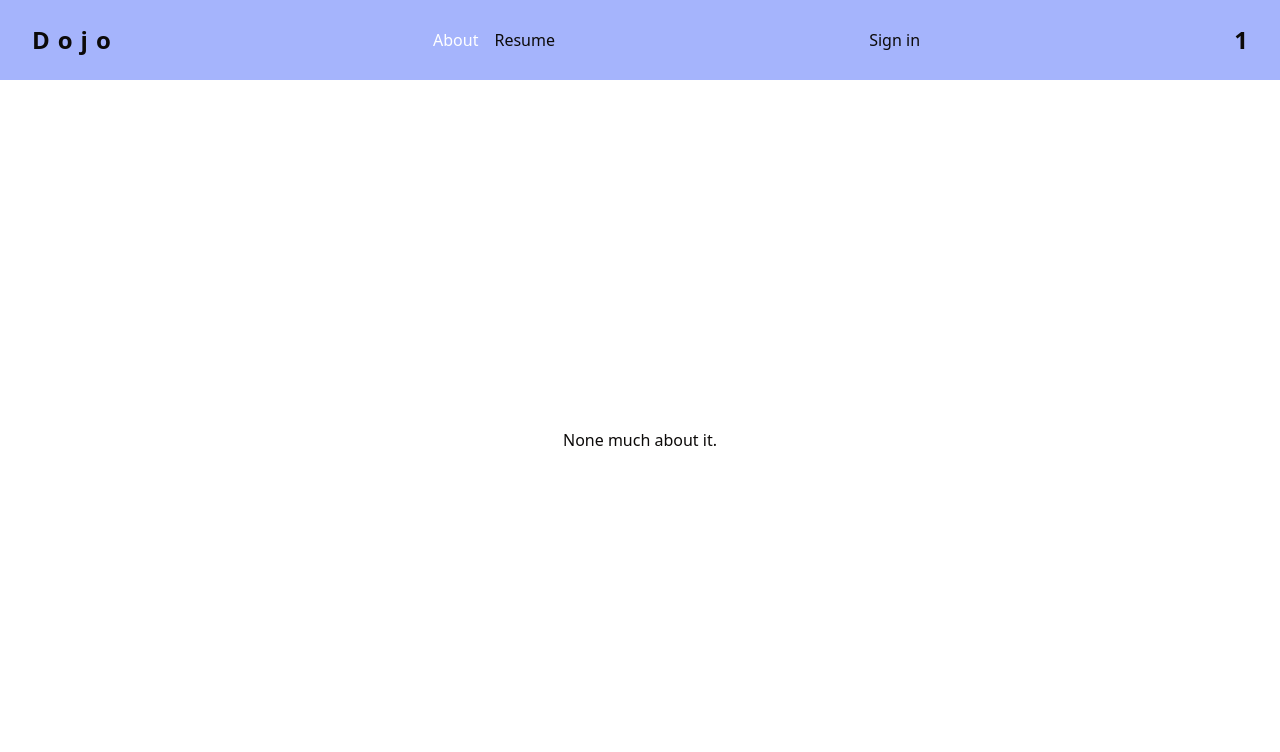
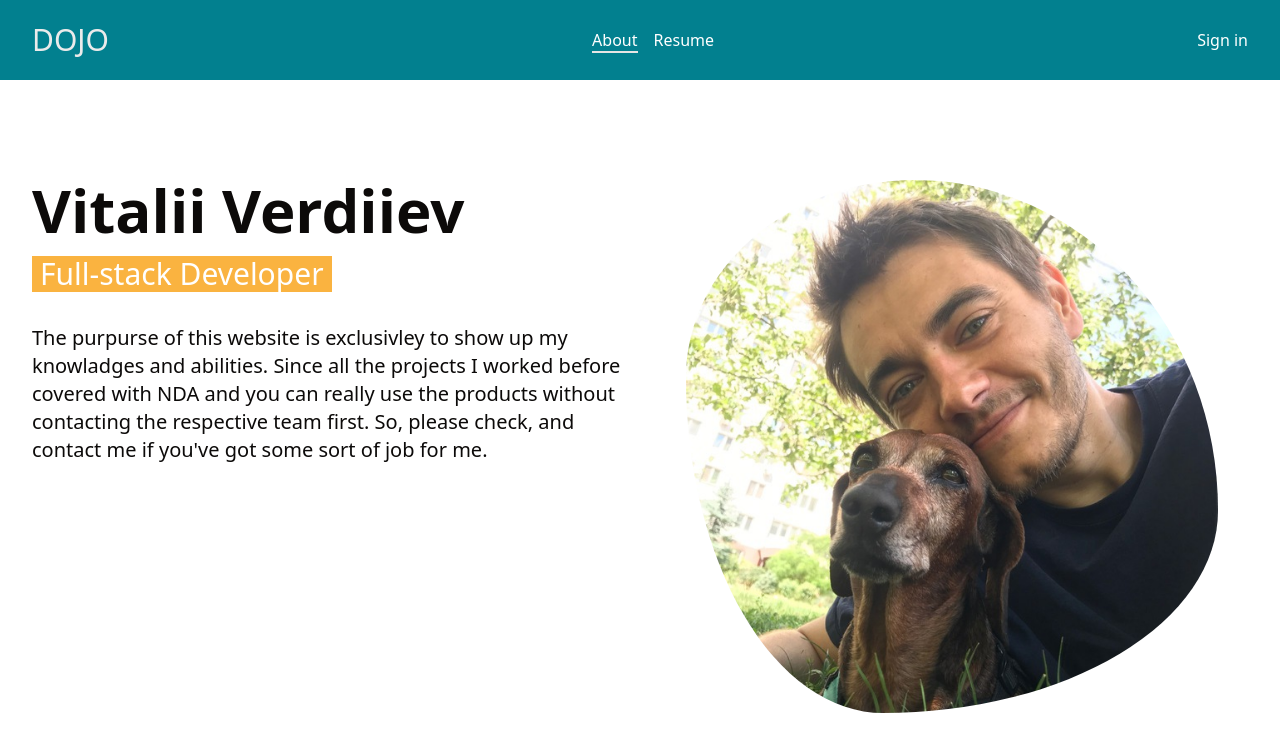
Before and after one commit to vitaliiverdiiev/dojo-frontend, a React (Vite) app: page /about in a window 1280 px wide. Shown: the top 752 px of the page. Built offline with nearby package versions, Linux system fonts and the light colour scheme.

Commit message:
hide: blog-posts, counter, change: scrollbar

```diff
--- a/package.json
+++ b/package.json
@@ -37,7 +37,8 @@
     "tailwind-merge": "^2.4.0",
     "tailwindcss-animate": "^1.0.7",
     "zod": "^3.23.8",
-    "zustand": "^4.5.4"
+    "zustand": "^4.5.4",
+    "zustand-persist": "^0.4.0"
   },
   "devDependencies": {
     "@tanstack/eslint-plugin-query": "^5.51.15",
--- a/src/App.tsx
+++ b/src/App.tsx
@@ -1,6 +1,11 @@
 import { ReactElement, Suspense } from "react";
 import { ErrorBoundary } from "react-error-boundary";
-import { NavLinkProps, Outlet, NavLink as RouterLink } from "react-router-dom";
+import {
+  Link,
+  NavLinkProps,
+  Outlet,
+  NavLink as RouterLink,
+} from "react-router-dom";
 import { Spinner } from "./components";
 import { Button } from "./components/ui/button";
 import { AuthProvider, useAuth } from "./hooks/useAuth";
@@ -13,7 +18,7 @@ export const NavLink = (props: NavLinkProps) => {
     <RouterLink
       {...props}
       className={({ isActive }) =>
-        cn(isActive ? "text-white" : "", props.className)
+        cn("text-white", isActive ? "border-b-2" : "", props.className)
       }
     ></RouterLink>
   );
@@ -30,9 +35,11 @@ export const Layout = (): ReactElement => {
 
   return (
     <>
-      <header className="sticky top-0 z-50 bg-indigo-300">
+      <header className="sticky top-0 z-50 bg-[#02808f] text-[#ebebeb]">
         <div className="container flex h-[80px] items-center justify-between">
-          <span className="text-2xl font-bold tracking-[8px]">Dojo</span>
+          <Link to="/">
+            <span className="text-3xl font-[100] uppercase">Dojo</span>
+          </Link>
           <nav>
             <ul className="flex gap-4">
               <li>
@@ -43,12 +50,12 @@ export const Layout = (): ReactElement => {
               </li>
               {user && (
                 <>
-                  <li>
+                  {/* <li>
                     <NavLink to={RoutesEnum.BLOG_POSTS}>Blog posts</NavLink>
-                  </li>
-                  <li>
+                  </li> */}
+                  {/* <li>
                     <NavLink to={RoutesEnum.COUNTER}>Counter</NavLink>
-                  </li>
+                  </li> */}
                   <li>
                     <NavLink to={RoutesEnum.TODOS}>Todos</NavLink>
                   </li>
@@ -61,14 +68,17 @@ export const Layout = (): ReactElement => {
               <div>
                 <span>{user.email}</span>
               </div>
-              <Button className="ml-auto" variant="outline" onClick={logout}>
+              <Button
+                className="ml-auto text-black"
+                variant="outline"
+                onClick={logout}
+              >
                 Sign out
               </Button>
             </div>
           ) : (
             <NavLink to={RoutesEnum.SIGNIN}>Sign in</NavLink>
           )}
-          <CounterWidget />
         </div>
       </header>
       <main className="h-[calc(100%-80px)]">
--- a/src/components/forms/TodoCreateForm.tsx
+++ b/src/components/forms/TodoCreateForm.tsx
@@ -26,7 +26,7 @@ export const TodoCreateForm = (): ReactElement => {
     resolver: zodResolver(schema),
     defaultValues: {
       title: "",
-      content: ""
+      content: "",
     },
   });
 
@@ -35,6 +35,7 @@ export const TodoCreateForm = (): ReactElement => {
       onSuccess: (data) => {
         console.log("POSTED!", { data });
         queryClient.invalidateQueries({ queryKey: ["todos"] });
+        form.reset();
       },
       onError: (error) => {
         console.error("Error registering user:", error);
--- a/src/globals.css
+++ b/src/globals.css
@@ -93,3 +93,22 @@
     opacity: 0;
   }
 }
+
+::-webkit-scrollbar {
+  width: 8px;
+  height: 8px;
+}
+
+::-webkit-scrollbar-track {
+  background: white;
+  /* border-radius: 5px; */
+}
+
+::-webkit-scrollbar-thumb {
+  background: #02808f;
+  /* border-radius: 5px; */
+}
+
+::-webkit-scrollbar-thumb:hover {
+  background: #555;
+}
--- a/src/hooks/useAuth.tsx
+++ b/src/hooks/useAuth.tsx
@@ -1,14 +1,14 @@
-import React, {
+import { IUser } from "@/models/interfaces/IUser";
+import { UnknowType } from "@/models/types/UnknownType";
+import {
   createContext,
   PropsWithChildren,
   useCallback,
   useContext,
   useMemo,
-} from 'react';
-import { useNavigate } from 'react-router-dom';
-import { useLocalStorage } from './useLocalStorage';
-import { UnknowType } from '@/models/types/UnknownType';
-import { IUser } from '@/models/interfaces/IUser';
+} from "react";
+import { useNavigate } from "react-router-dom";
+import { useLocalStorage } from "./useLocalStorage";
 
 interface AuthContextType {
   user: IUser | null;
@@ -22,8 +22,8 @@ interface AuthContextType {
 const AuthContext = createContext<AuthContextType | undefined>(undefined);
 
 export const AuthProvider = ({ children }: PropsWithChildren) => {
-  const [user, setUser] = useLocalStorage('user', null);
-  const [token, setToken] = useLocalStorage('token', null);
+  const [user, setUser] = useLocalStorage("user", null);
+  const [token, setToken] = useLocalStorage("token", null);
   const navigate = useNavigate();
 
   // Call this function when you want to authenticate the user
@@ -31,7 +31,7 @@ export const AuthProvider = ({ children }: PropsWithChildren) => {
     async (data: UnknowType, token: string) => {
       setUser(data as IUser);
       setToken(token);
-      navigate('/blog-posts');
+      navigate("/todos");
     },
     [navigate, setUser, setToken],
   );
@@ -40,7 +40,7 @@ export const AuthProvider = ({ children }: PropsWithChildren) => {
   const logout = useCallback(() => {
     setUser(null);
     setToken(null);
-    navigate('/', { replace: true });
+    navigate("/", { replace: true });
   }, [navigate, setUser, setToken]);
 
   const getToken = useCallback(() => token, [token]);
@@ -62,7 +62,7 @@ export const AuthProvider = ({ children }: PropsWithChildren) => {
 export const useAuth = () => {
   const context = useContext(AuthContext);
   if (!context) {
-    throw new Error('useAuth must be used within an AuthProvider');
+    throw new Error("useAuth must be used within an AuthProvider");
   }
   return context;
 };
--- a/src/models/interfaces/ITodo.ts
+++ b/src/models/interfaces/ITodo.ts
@@ -4,9 +4,10 @@ export interface ITodo {
   id: number;
   title?: string;
   content?: string;
-  isCompleted: boolean;
+  isCompleted?: boolean;
+  isImportant?: boolean;
   author: IUser;
-  orderIndex: number;
+  orderIndex?: number;
   createdAt: number;
   updatedAt: number;
 }
--- a/src/pages/about/Page.tsx
+++ b/src/pages/about/Page.tsx
@@ -2,8 +2,34 @@ import { ReactElement } from "react";
 
 export default function Page(): ReactElement {
   return (
-    <div className="centered h-full container">
-      <h2>None much about it.</h2>
+    <div className="container">
+      <div className="grid h-full w-full grid-rows-[auto_auto] items-center justify-around gap-8 py-[100px] md:grid-cols-2 md:grid-rows-1">
+        <div className="self-start">
+          <div className="flex flex-col self-start">
+            <h1 className="text-6xl font-semibold">Vitalii Verdiiev</h1>
+            <p className="mt-4 text-3xl font-light">
+              {/* <span className="font-normal text-gray-400">technically</span> a */}
+              <span className="inline-block bg-[#fab340] px-2 text-white">
+                Full-stack Developer
+              </span>
+            </p>
+          </div>
+          <div className="mt-8 text-wrap text-xl">
+            <p>
+              The purpurse of this website is exclusivley to show up my
+              knowladges and abilities. Since all the projects I worked before
+              covered with NDA and you can really use the products without
+              contacting the respective team first. So, please check, and
+              contact me if you've got some sort of job for me.
+            </p>
+          </div>
+        </div>
+        <div className="centered h-full">
+          <div className="w-[90%] overflow-hidden rounded-[43%_57%_63%_37%_/_37%_62%_38%_63%]">
+            <img src="amigos.jpg" alt="amigos" className="" />
+          </div>
+        </div>
+      </div>
     </div>
   );
 }
--- a/src/pages/resume/Page.tsx
+++ b/src/pages/resume/Page.tsx
@@ -12,10 +12,10 @@ pdfjs.GlobalWorkerOptions.workerSrc = new URL(
 
 export default function Resume(): ReactElement {
   return (
-    <div>
+    <div className="flex h-full justify-center overflow-y-auto">
       <Document
         file={Doc}
-        className="flex justify-center"
+        // className="flex justify-center"
         loading={<Spinner />}
       >
         <Page pageNumber={1} width={1000} />
--- a/src/pages/todos/TodosPage.tsx
+++ b/src/pages/todos/TodosPage.tsx
@@ -24,14 +24,8 @@ import { useUpdateTodoMutation } from "@/services/api/mutations/useUpdateTodoMut
 import { useTodosQuery } from "@/services/api/queries/useTodosQuery";
 import { cn } from "@/utils";
 import dayjs from "dayjs";
-import { CircleCheckIcon, Trash } from "lucide-react";
+import { CircleAlert, CircleCheckIcon, Trash } from "lucide-react";
 import { ReactElement, useState } from "react";
-
-const dummy = {
-  total: 12,
-  important: 7,
-  completed: 5,
-};
 
 export const Todo = ({
   createdAt,
@@ -39,6 +33,7 @@ export const Todo = ({
   title,
   content,
   isCompleted,
+  isImportant,
   id,
 }: ITodo): ReactElement => {
   const [isOpen, setOpen] = useState(content ? true : false);
@@ -48,12 +43,17 @@ export const Todo = ({
     <Card
       className={cn(
         "cursor-default overflow-hidden",
+
         { ["cursor-pointer"]: content?.length },
         { ["[&_*>*]:text-gray-300"]: isCompleted },
       )}
       onClick={() => (content?.length ? setOpen((prev) => !prev) : false)}
     >
-      <CardHeader className="grid grid-cols-[1fr_auto] bg-yellow-50">
+      <CardHeader
+        className={cn("grid grid-cols-[1fr_auto] bg-gray-50", {
+          ["bg-red-50"]: isImportant,
+        })}
+      >
         <div>
           <CardTitle>{title}</CardTitle>
           <CardDescription className="mt-2 flex gap-4 text-gray-400">
@@ -72,6 +72,23 @@ export const Todo = ({
           </CardDescription>
         </div>
         <div>
+          <Button
+            className={cn({ ["bg-red-50 text-red-700"]: isImportant })}
+            variant="ghost"
+            size="icon"
+            onClick={(e) => {
+              e.stopPropagation();
+              mutate(
+                { id, isImportant: !isImportant },
+                {
+                  onSuccess: () =>
+                    queryClient.invalidateQueries({ queryKey: ["todos"] }),
+                },
+              );
+            }}
+          >
+            <CircleAlert size={18} />
+          </Button>
           <Button
             className={cn({
               ["hover:bg-green-50 hover:text-green-500"]: !isCompleted,
--- a/src/services/api/mutations/useUpdateTodoMutation.ts
+++ b/src/services/api/mutations/useUpdateTodoMutation.ts
@@ -6,6 +6,7 @@ interface UpdateTodoDto {
   title?: string;
   content?: string;
   isCompleted?: boolean;
+  isImportant?: boolean;
 }
 
 const updateTodo = async (updatedTodo: UpdateTodoDto) => {
```
Also changed, not shown: src/main.tsx (+8 -8 lines), public/amigos.jpg (added), 1 other file (tests, documents, lock files or other folders).
